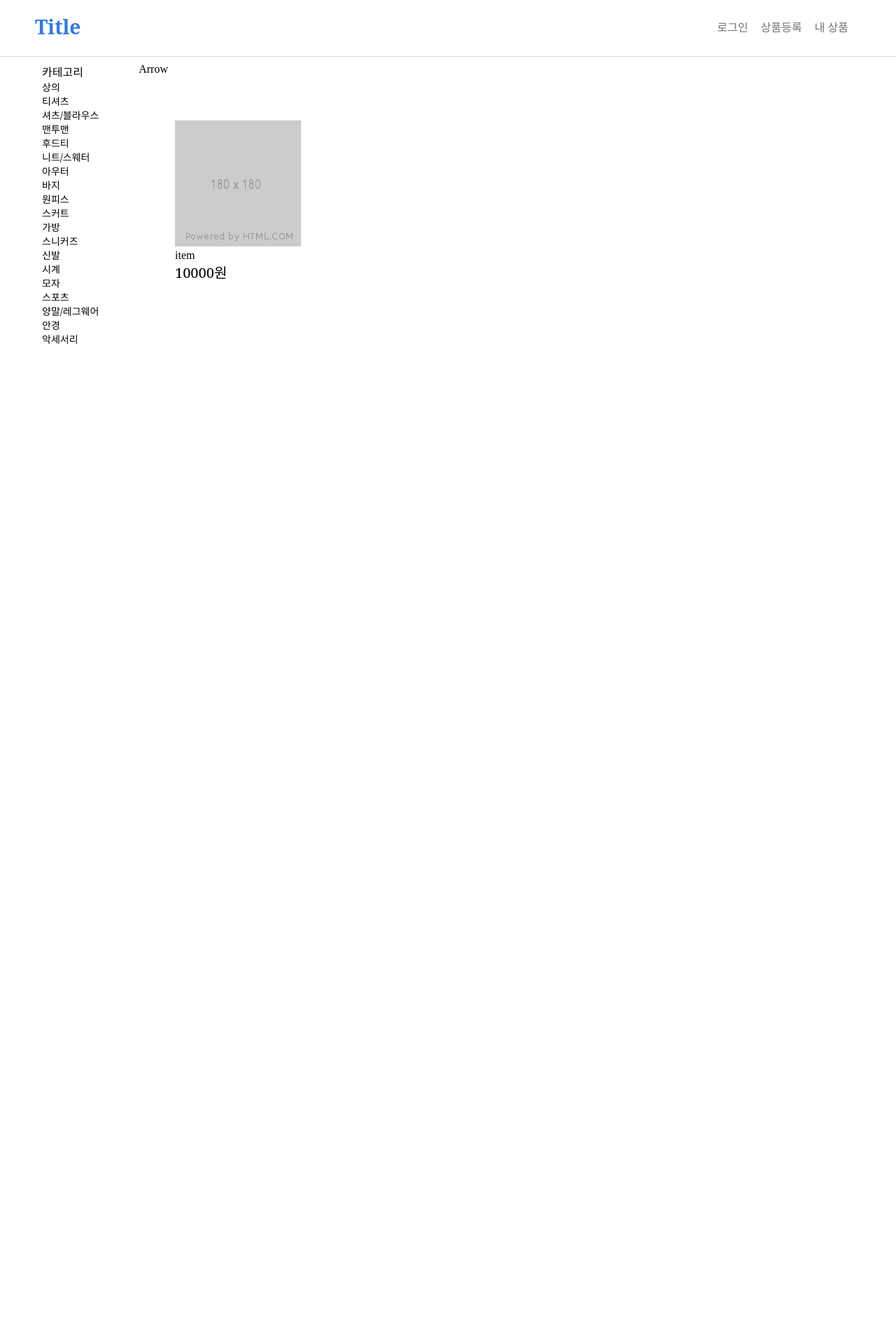
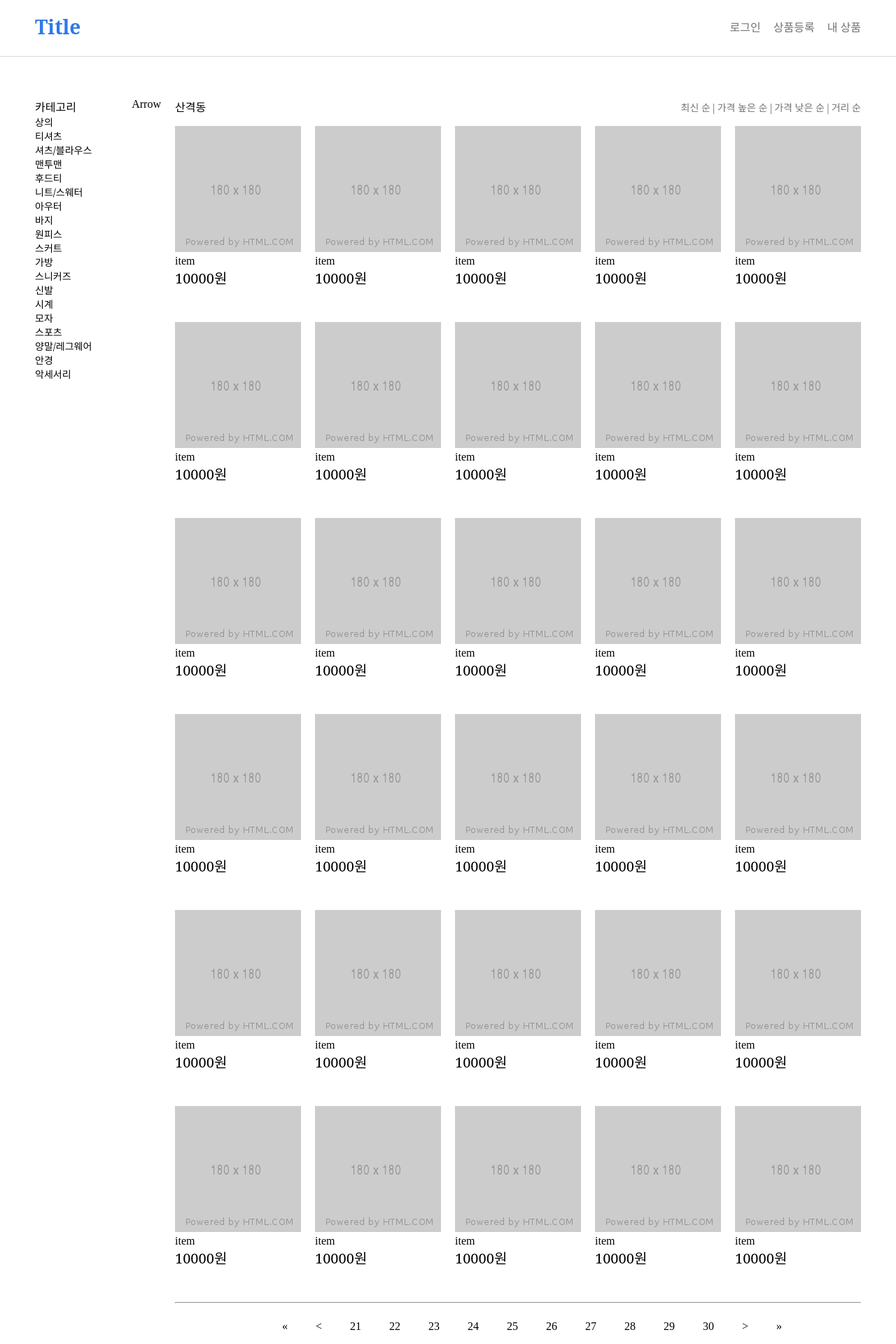
Before and after one commit to JaeyoonCheon/used-clothes-front, a React (Create React App) app: page / in a window 1280 px wide. Shown: the part 4-1924 px from the top of the page at 70% size. Before the commit the page ends 800 px from the top, so only its background shows below. Built offline with nearby package versions, Linux system fonts and the light colour scheme.

Commit message:
FEAT / add item cards and pagination bar

```diff
--- a/src/components/card/CardList.js
+++ b/src/components/card/CardList.js
@@ -3,22 +3,32 @@ import styled from "styled-components";
 
 import Card from "./Card";
 
-const Wrapper = styled.div``;
+const Wrapper = styled.div`
+  width: 980px;
+`;
 
 const Row = styled.div`
   display: flex;
   justify-content: space-between;
-  margin-bottom: auto;
+  margin-bottom: 40px;
 `;
 
+const renderCards = () => {
+  const cardList = [];
+  for (let i = 0; i < 6; i++) {
+    const row = [];
+    for (let j = 0; j < 5; j++) {
+      row.push(<Card key={j}></Card>);
+    }
+    cardList.push(<Row key={i}>{row.map((item) => item)}</Row>);
+  }
+  return cardList;
+};
+
 const CardList = () => {
-  return (
-    <Wrapper>
-      <Row>
-        <Card></Card>
-      </Row>
-    </Wrapper>
-  );
+  const cards = renderCards();
+  console.log(cards);
+  return <Wrapper>{cards}</Wrapper>;
 };
 
 export default CardList;
--- a/src/components/common/Header.js
+++ b/src/components/common/Header.js
@@ -29,7 +29,7 @@ const NavMenu = styled.div`
   .menu {
     font-weight: 100;
     font-size: 16px;
-    margin-right: 18px;
+    margin-left: 18px;
     color: ${colors.mono[0]};
   }
 `;
--- /dev/null
+++ b/src/components/common/Pagenation.js
@@ -0,0 +1,65 @@
+import React from "react";
+import styled from "styled-components";
+
+import colors from "../../lib/styles/colors";
+
+const PagenationContainer = styled.div`
+  width: 100%;
+`;
+
+const PagenationButtonContainer = styled.li`
+  display: flex;
+  justify-content: center;
+  align-items: center;
+
+  [id^="button-"] {
+    padding: 0;
+    display: flex;
+    justify-items: center;
+    margin: 8px;
+    font-family: "Noto Sans KR";
+    font-weight: 400;
+    font-size: 20px;
+
+    [id$="current"] {
+      color: ${colors.blue[0]};
+    }
+  }
+`;
+
+const Pagenation = (props) => {
+  const { currentPage, pageCount, limit } = props;
+
+  const pageUnitNum = Math.floor(currentPage / pageCount);
+  const end =
+    pageCount * (pageUnitNum + 1) <= limit
+      ? pageCount * (pageUnitNum + 1)
+      : limit;
+  const pages = [...Array(pageCount)].map(
+    (v, i) => i + 1 + pageUnitNum * pageCount
+  );
+
+  console.log(pageUnitNum);
+  console.log(end);
+
+  return (
+    <PagenationContainer>
+      <PagenationButtonContainer>
+        {currentPage >= pageCount && <ul className="button">&laquo;</ul>}
+        {currentPage >= pageCount && <ul className="button">&lt;</ul>}
+        {pages.map((page, i) => {
+          const isCurrent = page === currentPage ? "current" : "others";
+          return (
+            <ul className={`button-${isCurrent}`} key={i}>
+              {page}
+            </ul>
+          );
+        })}
+        {end < limit && <ul className="button">&gt;</ul>}
+        {end < limit && <ul className="button">&raquo;</ul>}
+      </PagenationButtonContainer>
+    </PagenationContainer>
+  );
+};
+
+export default Pagenation;
--- a/src/components/side/Category.js
+++ b/src/components/side/Category.js
@@ -5,7 +5,7 @@ import colors from "../../lib/styles/colors";
 
 const CategoryContainer = styled.div`
   width: 180px;
-  padding: 10px;
+  margin-right: 20px;
 
   .category-header {
     display: flex;
@@ -87,11 +87,11 @@ const Category = () => {
         <div>카테고리</div>
         <span>Arrow</span>
       </div>
-      {categoryData.map((large) => (
-        <CategorySubList>
+      {categoryData.map((large, largeIdx) => (
+        <CategorySubList key={largeIdx}>
           <CategoryItem>{large.name}</CategoryItem>
-          {large.child.map((medium) => (
-            <CategorySubList>
+          {large.child.map((medium, mediumIdx) => (
+            <CategorySubList key={mediumIdx}>
               <CategoryItem>{medium}</CategoryItem>
             </CategorySubList>
           ))}
--- a/src/pages/HomePage.js
+++ b/src/pages/HomePage.js
@@ -1,24 +1,77 @@
 import React from "react";
 import styled from "styled-components";
 
+import colors from "../lib/styles/colors";
 import Header from "../components/common/Header";
 import Category from "../components/side/Category";
 import CardList from "../components/card/CardList";
+import Pagenation from "../components/common/Pagenation";
 
 const HomePageContainer = styled.div`
   display: flex;
   margin: 0 auto;
   width: 1180px;
-  align-items: center;
 `;
+
+const HeaderSpacer = styled.div`
+  height: 60px;
+`;
+
+const ContentContainer = styled.div`
+  width: 980px;
+`;
+
+const NavBar = styled.div`
+  height: 40px;
+  display: flex;
+  justify-content: space-between;
+  align-items: baseline;
+
+  .location {
+    font-family: "Noto Serif";
+    font-weight: 100;
+    font-size: 20px;
+  }
+  .sortorder {
+    display: flex;
+
+    span {
+      color: ${colors.mono[0]};
+      font-family: "Noto Serif";
+      font-weight: 100;
+      font-size: 14px;
+    }
+    span:nth-child(n + 2)::before {
+      content: "|";
+      margin: 0 1px 0 1px;
+    }
+  }
+`;
+
+const location = "산격동";
+
+const sortOrder = ["최신 순", "가격 높은 순", "가격 낮은 순", "거리 순"];
 
 const HomePage = () => {
   return (
     <>
       <Header></Header>
+      <HeaderSpacer></HeaderSpacer>
       <HomePageContainer>
         <Category></Category>
-        <CardList></CardList>
+        <ContentContainer>
+          <NavBar>
+            <span>{location}</span>
+            <div className="sortorder">
+              {sortOrder.map((order, i) => (
+                <span key={i}>{`${order}`}</span>
+              ))}
+            </div>
+          </NavBar>
+          <CardList></CardList>
+          <hr></hr>
+          <Pagenation currentPage={27} pageCount={10} limit={40}></Pagenation>
+        </ContentContainer>
       </HomePageContainer>
     </>
   );
```
